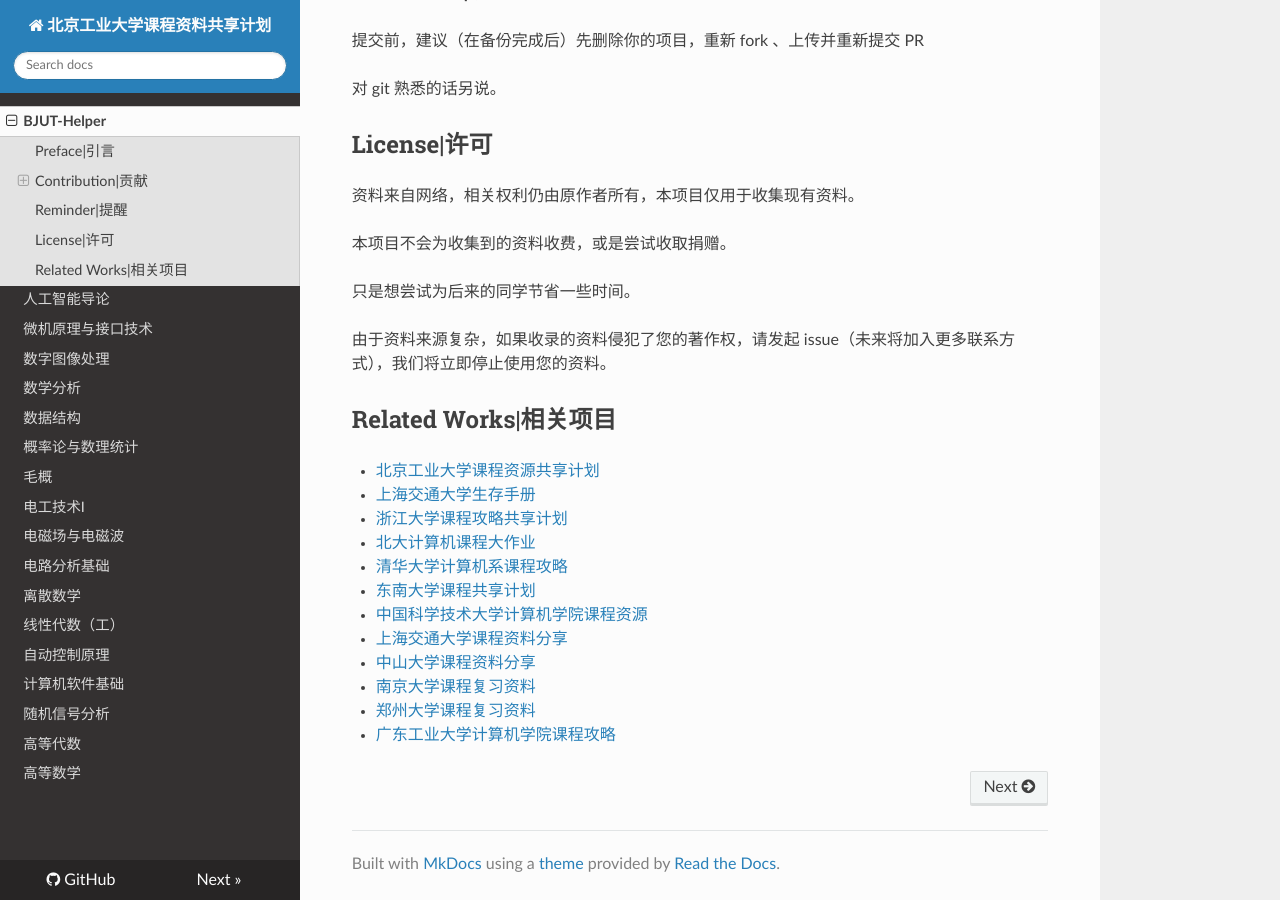
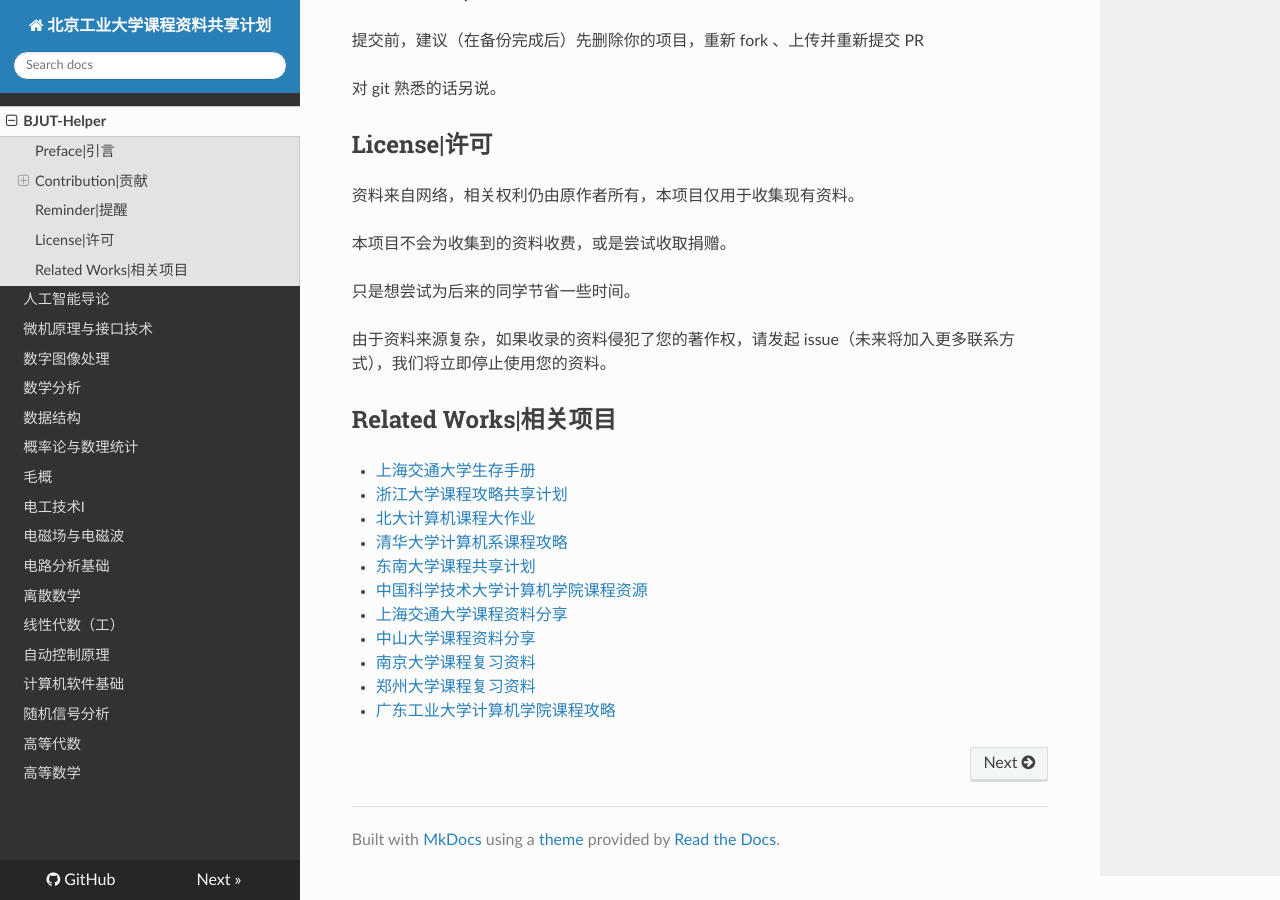
Before and after one commit to bjut-swift/BJUT-Helper, an MkDocs documentation site: the page built from docs/index.md, in a window 1280 px wide and 900 px high, scrolled down 2244 px. Built offline with MkDocs 1.6.1, drawn with Linux system fonts in a browser that asks for light colours; nearby versions of some CDN libraries.

Commit message:
update docs

```diff
--- a/docs/index.md
+++ b/docs/index.md
@@ -82,7 +82,6 @@ Issue、PR、纠错、资料、选课/考试攻略，完全欢迎！
 
 ## Related Works|相关项目
 
-- [北京工业大学课程资源共享计划](https://github.com/Nagi-ovo/BJUT-Helper)
 - [上海交通大学生存手册](https://survivesjtu.gitbook.io/survivesjtumanual/)
 - [浙江大学课程攻略共享计划](https://github.com/QSCTech/zju-icicles)
 - [北大计算机课程大作业](https://github.com/tongtzeho/PKUCourse)
```
Also changed, not shown: README.md (+0 -1 lines).
